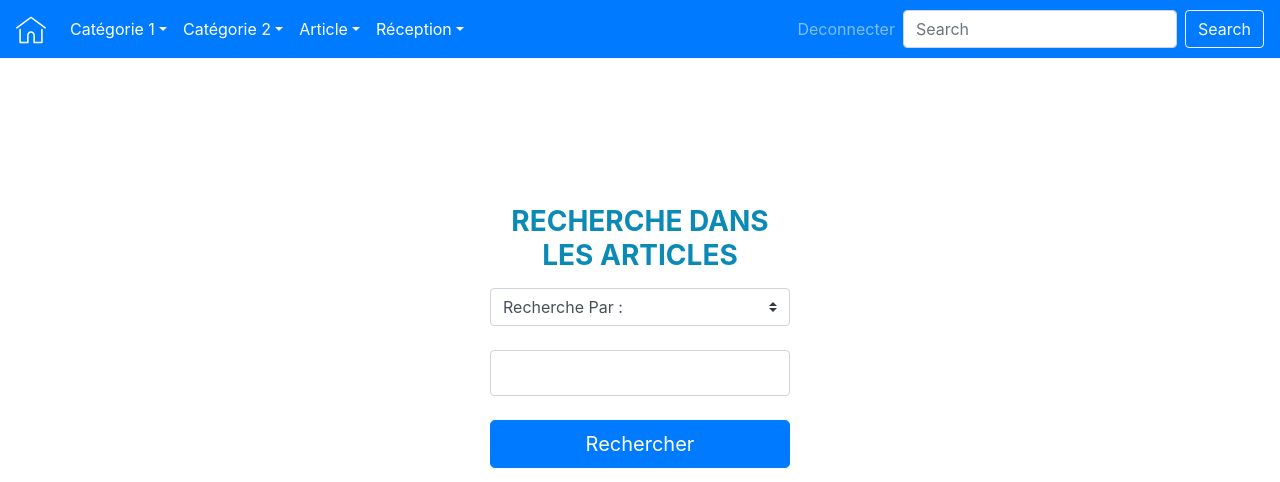
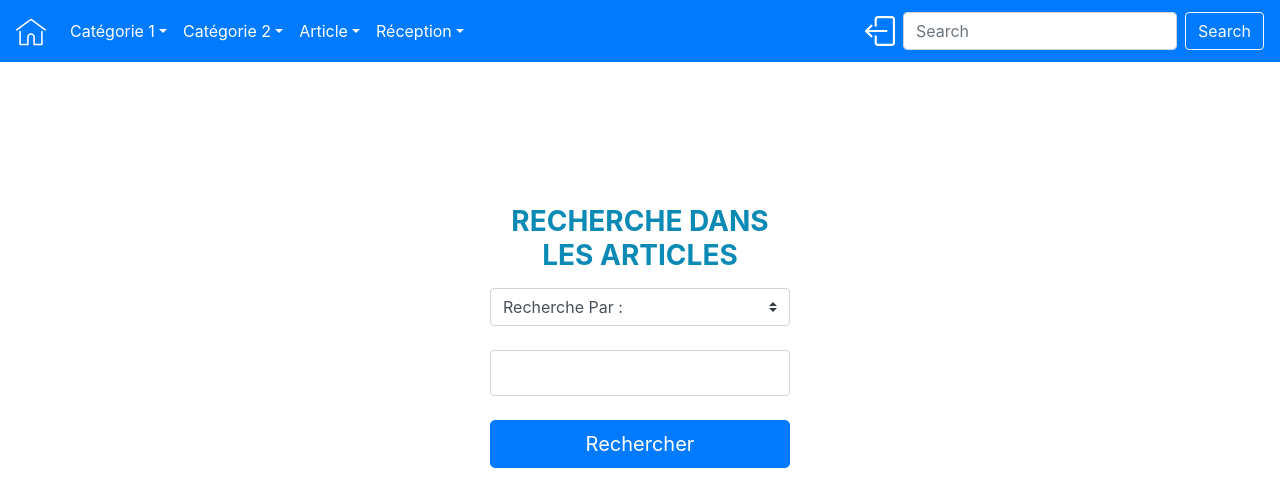
Before and after one commit to DevHamx/application-web-gestion-stock, a PHP site: page /Rechercher_articles.php in a window 1280 px wide. Shown: the top 482 px of the page. Run offline with PHP 8.4, Linux system fonts and the light colour scheme; the visitor is signed in with stand-in values (Sample User, id 1); data that the repository does not hold is empty.

Commit message:
change text to an image

```diff
--- a/navbar.php
+++ b/navbar.php
@@ -77,7 +77,7 @@
       </ul>
       <ul class="navbar-nav ml-auto">
           <li class="nav-item">
-            <a class="nav-link" href="index.php">Deconnecter</a>
+            <a class="nav-link" href="index.php"><img height="30x" src="res/images/sign-out.svg"></a>
           </li>
         </ul>
       <form class="form-inline my-2 my-lg-0" method="GET" action="search.php">
```
Also changed, not shown: res/images/sign-out.svg (added).
